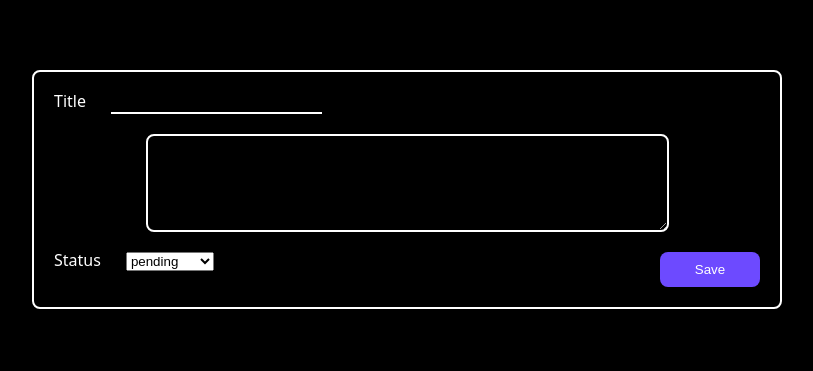
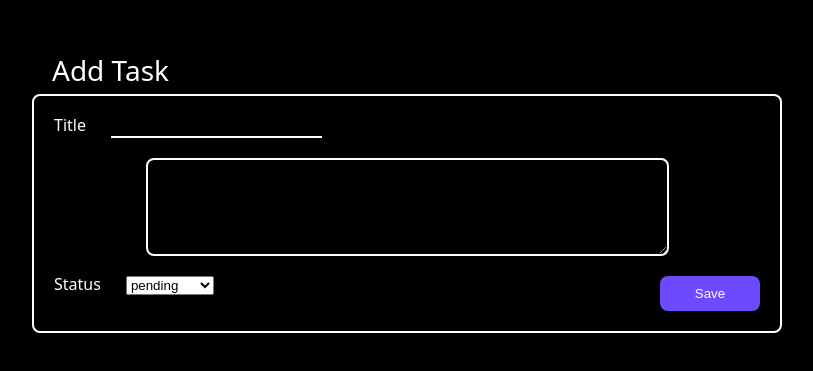
Before and after one commit to GarlandKey/tma, a React (Vite) app in the folder client/: page /add in a window 1280 px wide. Shown: the part 211-582 px from the top of the page, without its empty margins (233-1046 px from the left). Built offline with nearby package versions, Linux system fonts and the light colour scheme.

Commit message:
Added an h1 to AddTask page to describe the page to users

```diff
--- a/client/src/pages/AddTask/AddTask.css
+++ b/client/src/pages/AddTask/AddTask.css
@@ -12,6 +12,11 @@ form {
 }
 
 
+.add-task-top {
+    padding: 1rem 2rem;
+}
+
+
 .bottom-row {
     display: flex;
     flex-flow: row nowrap;
--- a/client/src/pages/AddTask/AddTask.jsx
+++ b/client/src/pages/AddTask/AddTask.jsx
@@ -34,6 +34,7 @@ export default function AddTask() {
 
 	return (
 		<>
+			<h1 className="add-task-top">Add Task</h1>
 			<form id="task" onSubmit={handleSubmit}>
 				<section className="title">
 					<label htmlFor="title">Title</label>
```
Also changed, not shown: client/src/components/DeleteButton/DeleteButton.css (added), client/src/components/DeleteButton/DeleteButton.jsx (added).
